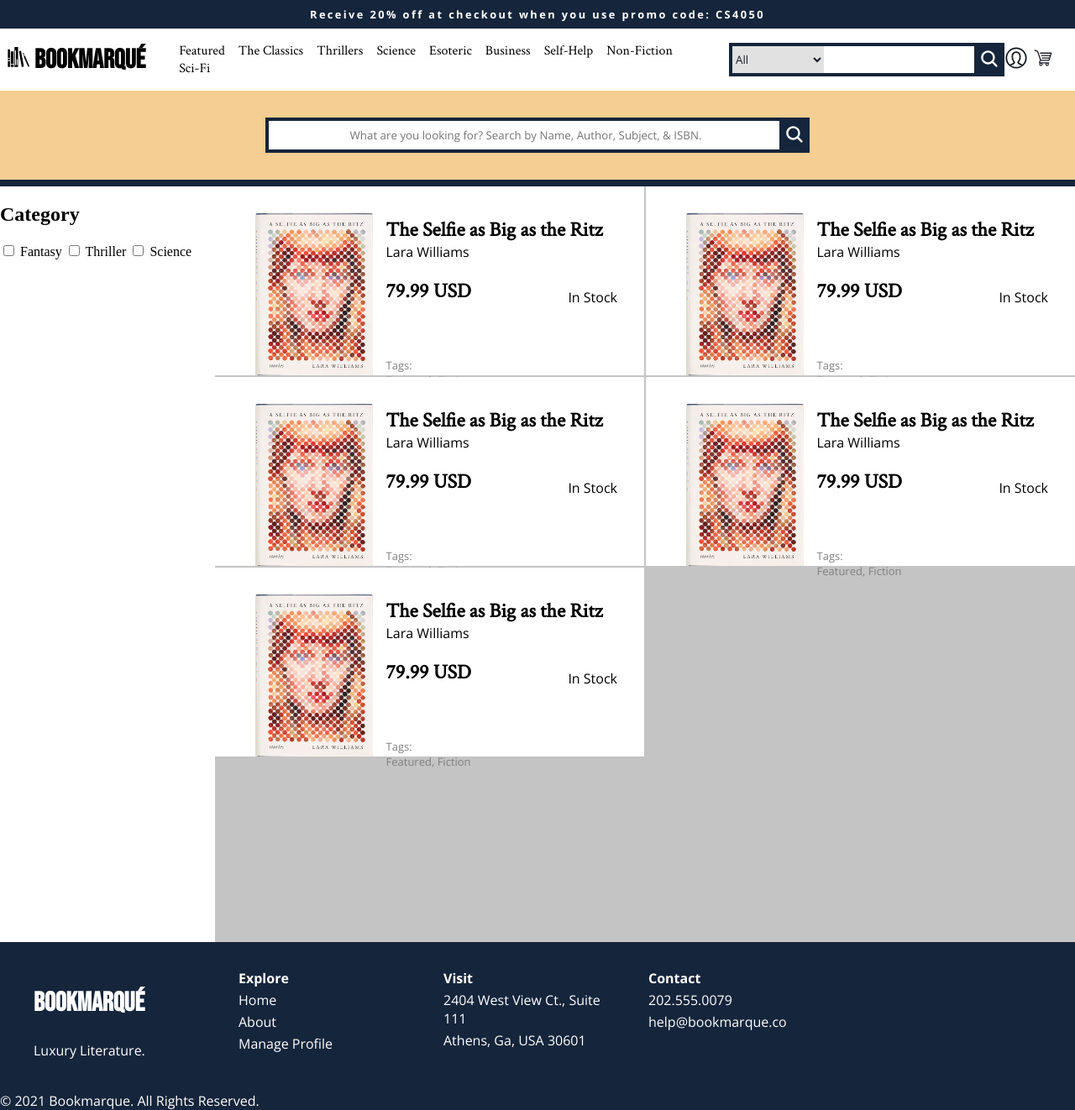
After one commit to Will-McCarthy/Bookmarque, a Flask app: page /search/ in a window 1280 px wide. The commit adds this page. Shown: the whole page at 84% size. Run offline with Flask 2, Linux system fonts and the light colour scheme.

Commit message:
Add Search View template
/search to find it

```diff
--- a/bookmarqueapp/__init__.py
+++ b/bookmarqueapp/__init__.py
@@ -35,6 +35,10 @@ def reg3():
 def reg4():
     return render_template('reg4.html')
 
+@app.route('/search/')
+def search():
+    return render_template('search_view.html')
+
 @app.route('/view/The+Vacationers')
 def book_details():
     return render_template('book_details_example.html')
--- a/bookmarqueapp/static/sass/style.scss
+++ b/bookmarqueapp/static/sass/style.scss
@@ -475,3 +475,121 @@ td {
 td a { //need to make a's in td's with this padding
   padding: 0.5rem 0.1rem;
 }
+
+
+
+//CSS used for search view
+
+.search-container{
+  background-color: $gold;
+  border-bottom: .5rem solid $blue;
+  margin: 0;
+  padding-top: 2em;
+  padding-bottom: 2em;
+}
+.left-container{
+  width: 20%;
+  min-width: 1fr;
+  float: left;
+}
+.right-container{
+  display: grid;
+  grid-template-columns: auto auto;
+  grid-template-rows: 25% 25% 25% 25%;
+  row-gap: 2px;
+  column-gap: 2px;
+  width: 80%;
+  float: left;
+  background-color: #c4c4c4;
+}
+
+.search-card {
+   padding-top: 1em;
+   padding-bottom: 1em;
+   padding-left: 2em;
+   padding-right: 2em;
+   background-color: white;
+}
+
+.search-card a {
+  color: black;
+  text-decoration: none;
+}
+
+.title {
+  margin-bottom: 0;
+  font-family: $font-serif;
+}
+
+.author {
+  font-family: $font-sans;
+  margin-top: 0;
+}
+
+.price {
+  font-family: $font-serif
+}
+
+.stock {
+  font-family: $font-sans;
+  float: right;
+}
+
+.tags {
+  display: block;
+  font-family: $font-sans;
+  font-size: small;
+  color: gray;
+  padding-top: 10%;
+
+}
+
+.tags p {
+  margin: 0;
+}
+
+.search-card img {
+  display: block;
+  height: 100%;
+  float:left;
+  margin-left: 1em;
+  margin-right: 1em;
+  max-height: 250px;
+  margin-top: 1em;
+}
+
+.full-search-bar {
+  display: grid;
+  grid-template-columns: auto 2em;
+  padding: 0;
+  border: solid $blue 0.25rem;
+  width: 50%;
+  margin-left: auto;
+  margin-right: auto;
+}
+
+.full-search-bar input[type=text] {
+  background-color: white;
+  border: none;
+  height: 2rem;
+  width: 100%;
+  font-family: $font-sans;
+  text-align: center;
+}
+
+.full-search-bar button {
+  height: 100%;
+  width: 100%;
+  background: $blue;
+  border: none;
+}
+
+
+.full-search-bar img {
+  height: 1.5rem;
+  width: 1.5rem;
+}
+
+.filter {
+  display: block;
+}
--- /dev/null
+++ b/bookmarqueapp/templates/search_view.html
@@ -0,0 +1,87 @@
+{% extends "user_layout.html" %}
+{% block content %}
+<div class = "search-container">
+    <form class="full-search-bar">
+        <input type="text" placeholder="What are you looking for? Search by Name, Author, Subject, & ISBN.">
+        <button type="submit"><img src="{{ url_for('static', filename='assets/search.svg') }}"></button>
+      </form>
+</div>
+<div class = 'left-container'>
+    <h2> Category </h2>
+    <form class = "filter">
+        <input type ="checkbox" id="fantasy" name="fantasy" value = "Fantasy">
+        <label for ="fantasy"> Fantasy </label>
+        <input type ="checkbox" id="thriller" name="thriller" value = "Thriller">
+        <label for ="thriller"> Thriller </label>
+        <input type ="checkbox" id="science" name="science" value = "Science">
+        <label for ="science"> Science </label>
+    </form>
+</div>
+<div class = 'right-container'>
+    <div class = "search-card">
+        <a href="{{ url_for('book_details') }}">
+            <img src="{{ url_for('static', filename='assets/covers/selfie as big as the ritz.jpg') }}" alt="cheffe"/>
+            <h2 class="title"> The Selfie as Big as the Ritz</h2>
+            <p class ="author"> Lara Williams </p>
+            <p class = "stock"> In Stock</p>
+            <h2 class ="price"> 79.99 USD </h2>
+            <div class = "tags">
+                <p> Tags: </p>
+                <p> Featured, Fiction </p>
+            </div>
+        </a>
+    </div>
+    <div class = "search-card">
+        <a href="{{ url_for('book_details') }}">
+            <img src="{{ url_for('static', filename='assets/covers/selfie as big as the ritz.jpg') }}" alt="cheffe"/>
+            <h2 class="title"> The Selfie as Big as the Ritz</h2>
+            <p class ="author"> Lara Williams </p>
+            <p class = "stock"> In Stock</p>
+            <h2 class ="price"> 79.99 USD </h2>
+            <div class = "tags">
+                <p> Tags: </p>
+                <p> Featured, Fiction </p>
+            </div>
+        </a>
+    </div>
+    <div class = "search-card">
+        <a href="{{ url_for('book_details') }}">
+            <img src="{{ url_for('static', filename='assets/covers/selfie as big as the ritz.jpg') }}" alt="cheffe"/>
+            <h2 class="title"> The Selfie as Big as the Ritz</h2>
+            <p class ="author"> Lara Williams </p>
+            <p class = "stock"> In Stock</p>
+            <h2 class ="price"> 79.99 USD </h2>
+            <div class = "tags">
+                <p> Tags: </p>
+                <p> Featured, Fiction </p>
+            </div>
+        </a>
+    </div>
+    <div class = "search-card">
+        <a href="{{ url_for('book_details') }}">
+            <img src="{{ url_for('static', filename='assets/covers/selfie as big as the ritz.jpg') }}" alt="cheffe"/>
+            <h2 class="title"> The Selfie as Big as the Ritz</h2>
+            <p class ="author"> Lara Williams </p>
+            <p class = "stock"> In Stock</p>
+            <h2 class ="price"> 79.99 USD </h2>
+            <div class = "tags">
+                <p> Tags: </p>
+                <p> Featured, Fiction </p>
+            </div>
+        </a>
+    </div>
+    <div class = "search-card">
+        <a href="{{ url_for('book_details') }}">
+            <img src="{{ url_for('static', filename='assets/covers/selfie as big as the ritz.jpg') }}" alt="cheffe"/>
+            <h2 class="title"> The Selfie as Big as the Ritz</h2>
+            <p class ="author"> Lara Williams </p>
+            <p class = "stock"> In Stock</p>
+            <h2 class ="price"> 79.99 USD </h2>
+            <div class = "tags">
+                <p> Tags: </p>
+                <p> Featured, Fiction </p>
+            </div>
+        </a>
+    </div>
+</div>
+{% endblock %}
```
